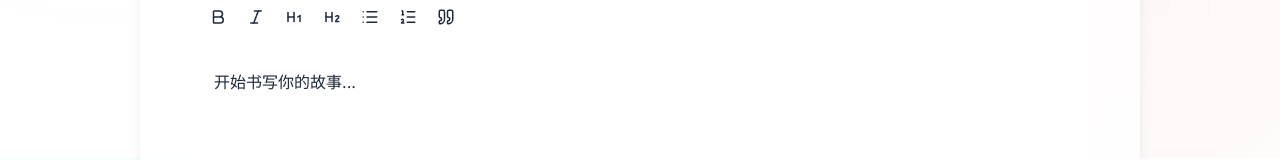
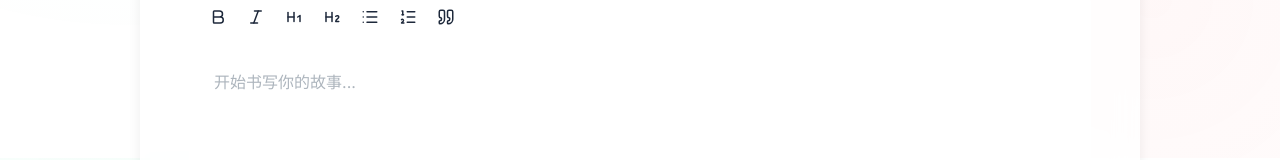
Before and after one commit to 584sentiment/blog-pro, a React (Vite) app: page /admin in a window 1280 px wide. Shown: the part 642-802 px from the top of the page. Built offline with nearby package versions, Linux system fonts and the light colour scheme; a web font is replaced by a local one.

Commit message:
fix：修改editor placeholder聚焦不消失问题

```diff
--- a/src/index.css
+++ b/src/index.css
@@ -187,3 +187,19 @@ section {
   margin-bottom: 1rem;
   opacity: 0.8;
 }
+
+/* Tiptap Placeholder */
+.tiptap p.is-editor-empty:first-child::before,
+.ProseMirror p.is-editor-empty:first-child::before {
+  content: attr(data-placeholder);
+  float: left;
+  color: #adb5bd;
+  pointer-events: none;
+  height: 0;
+  transition: opacity 0.2s ease;
+}
+
+.tiptap:focus p.is-editor-empty:first-child::before,
+.ProseMirror-focused p.is-editor-empty:first-child::before {
+  opacity: 0;
+}
--- a/src/pages/Admin.tsx
+++ b/src/pages/Admin.tsx
@@ -1,6 +1,7 @@
 import React, { useState } from 'react';
 import { useEditor, EditorContent } from '@tiptap/react';
 import StarterKit from '@tiptap/starter-kit';
+import Placeholder from '@tiptap/extension-placeholder';
 import { motion } from 'framer-motion';
 import { api } from '../services/api';
 import { Bold, Italic, List, ListOrdered, Quote, Heading1, Heading2, Save } from 'lucide-react';
@@ -90,8 +91,13 @@ const Admin: React.FC = () => {
     const [loading, setLoading] = useState(false);
 
     const editor = useEditor({
-        extensions: [StarterKit],
-        content: '<p>开始书写你的故事...</p>',
+        extensions: [
+            StarterKit,
+            Placeholder.configure({
+                placeholder: '开始书写你的故事...',
+            }),
+        ],
+        content: '',
     });
 
     const handlePublish = async () => {
@@ -109,7 +115,7 @@ const Admin: React.FC = () => {
             alert('文章发布成功！');
             setTitle('');
             setExcerpt('');
-            editor.commands.setContent('<p>开始书写你的故事...</p>');
+            editor.commands.setContent('');
         } catch (error) {
             console.error(error);
             alert('发布失败');
```
Also changed, not shown: package.json (+11 -10 lines), 1 other file (tests, documents, lock files or other folders).
